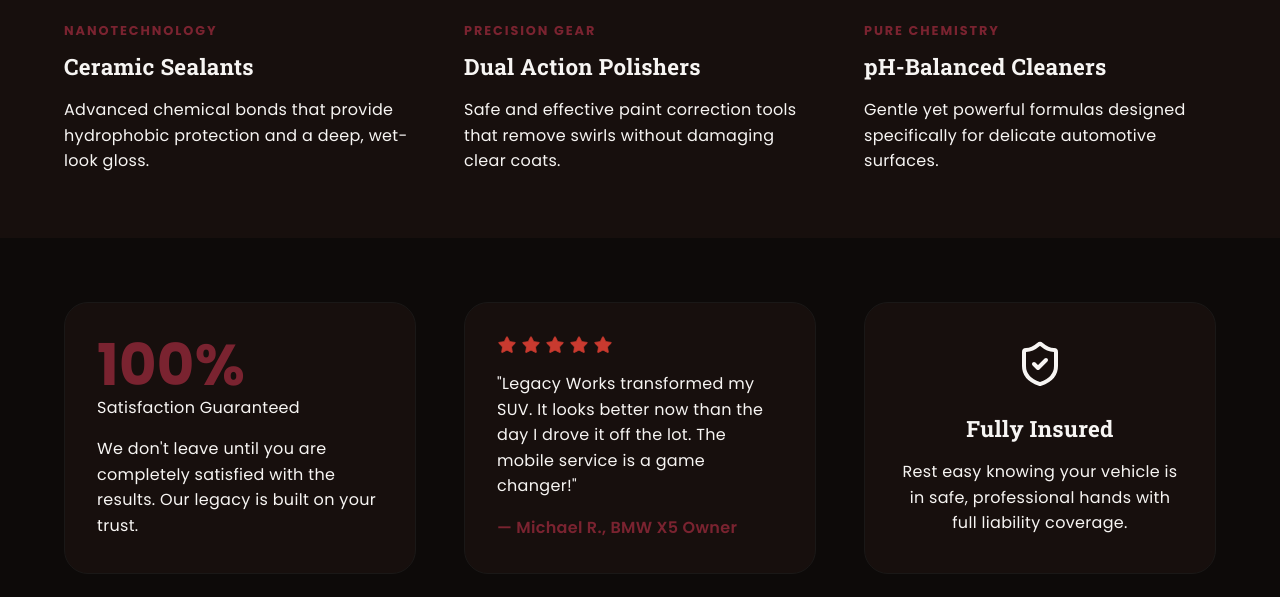
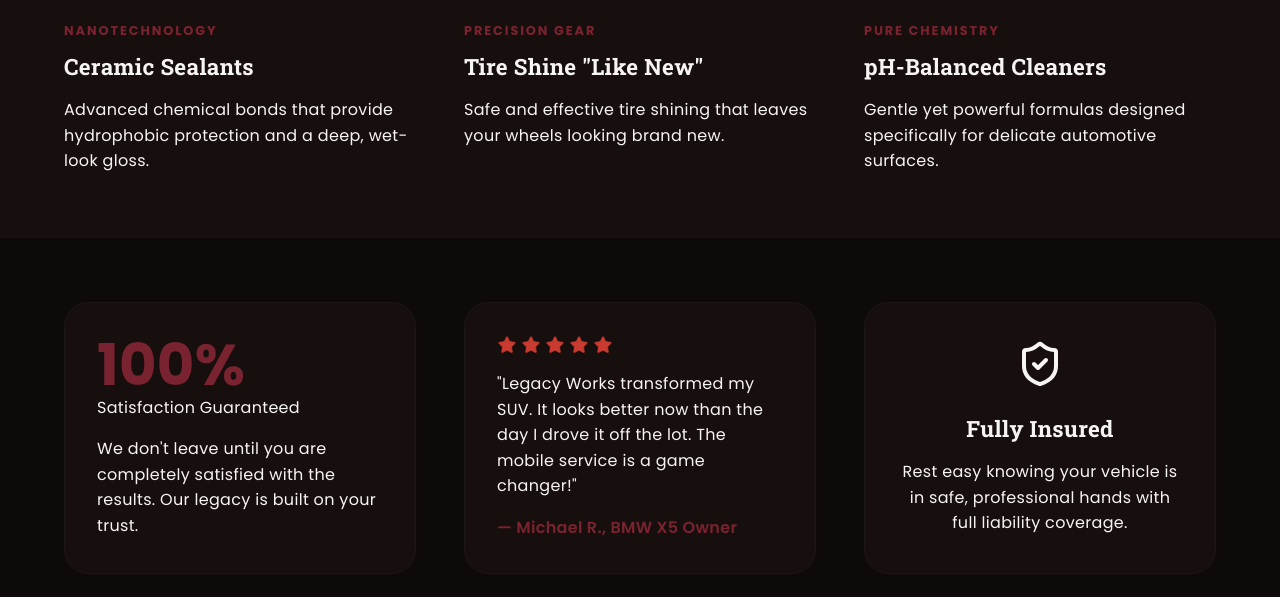
Before and after one commit to SeersideStudios/legacy-works-website, a plain HTML site: page index.html in a window 1280 px wide. Shown: the part 3215-3812 px from the top of the page. Drawn offline with nearby package versions, Linux system fonts and the light colour scheme; a web font is replaced by a local one.

Commit message:
Modify product details for tire shine
Updated product image, heading, and description for tire shine.

```diff
--- a/index.html
+++ b/index.html
@@ -594,16 +594,15 @@
                 <div class="product-visual">
                   <img
                     alt="Polishing tools"
-                    src="https://images.pexels.com/photos/14231684/pexels-photo-14231684.jpeg?auto=compress&amp;cs=tinysrgb&amp;w=1500"
+                    src="https://ind-distribution.com/cdn/shop/products/BMW-CS-827M-Wheel_1024x1024.jpg?v=1679507398"
                     class="product-img"
                   />
                 </div>
                 <div class="product-text">
                   <h4 class="product-label">Precision Gear</h4>
-                  <h3 class="product-heading">Dual Action Polishers</h3>
+                  <h3 class="product-heading">Tire Shine "Like New"</h3>
                   <p class="section-content">
-                    Safe and effective paint correction tools that remove swirls
-                    without damaging clear coats.
+                    Safe and effective tire shining that leaves your wheels looking brand new.
                   </p>
                 </div>
               </div>
```
